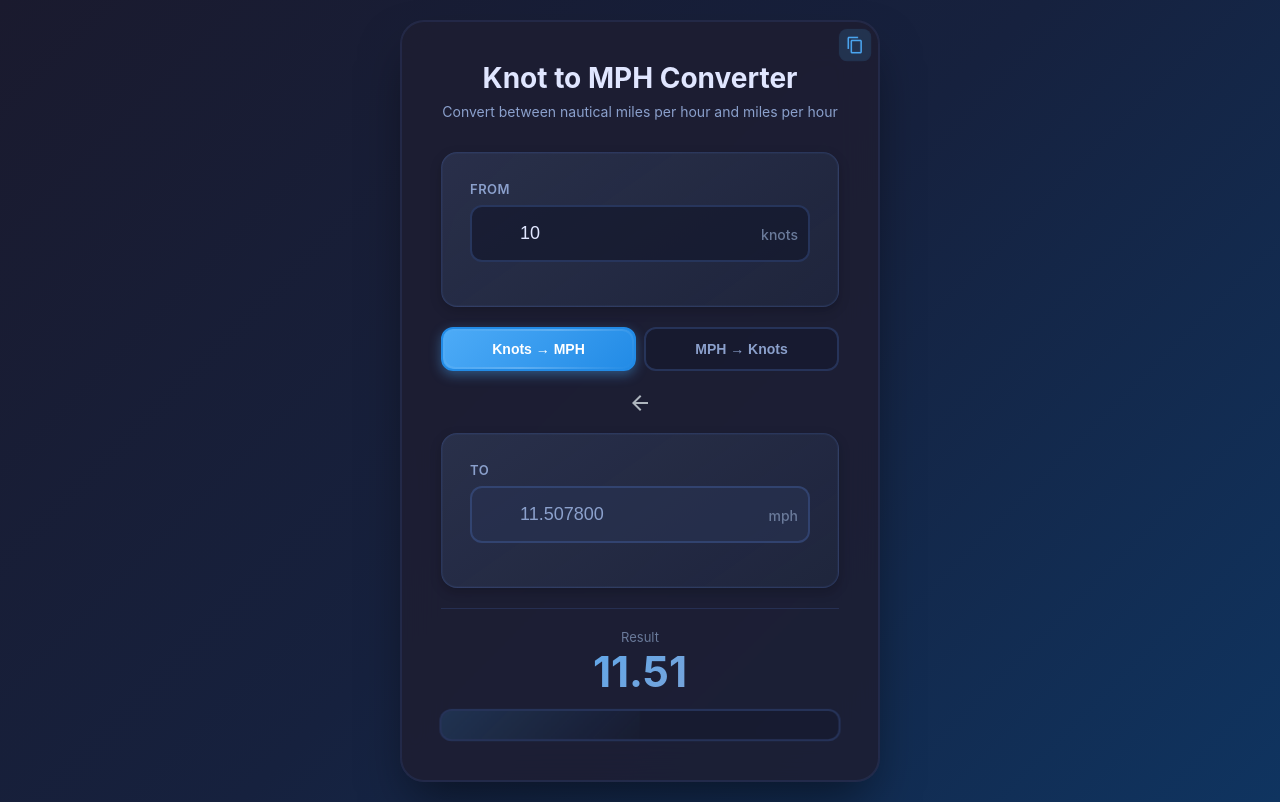
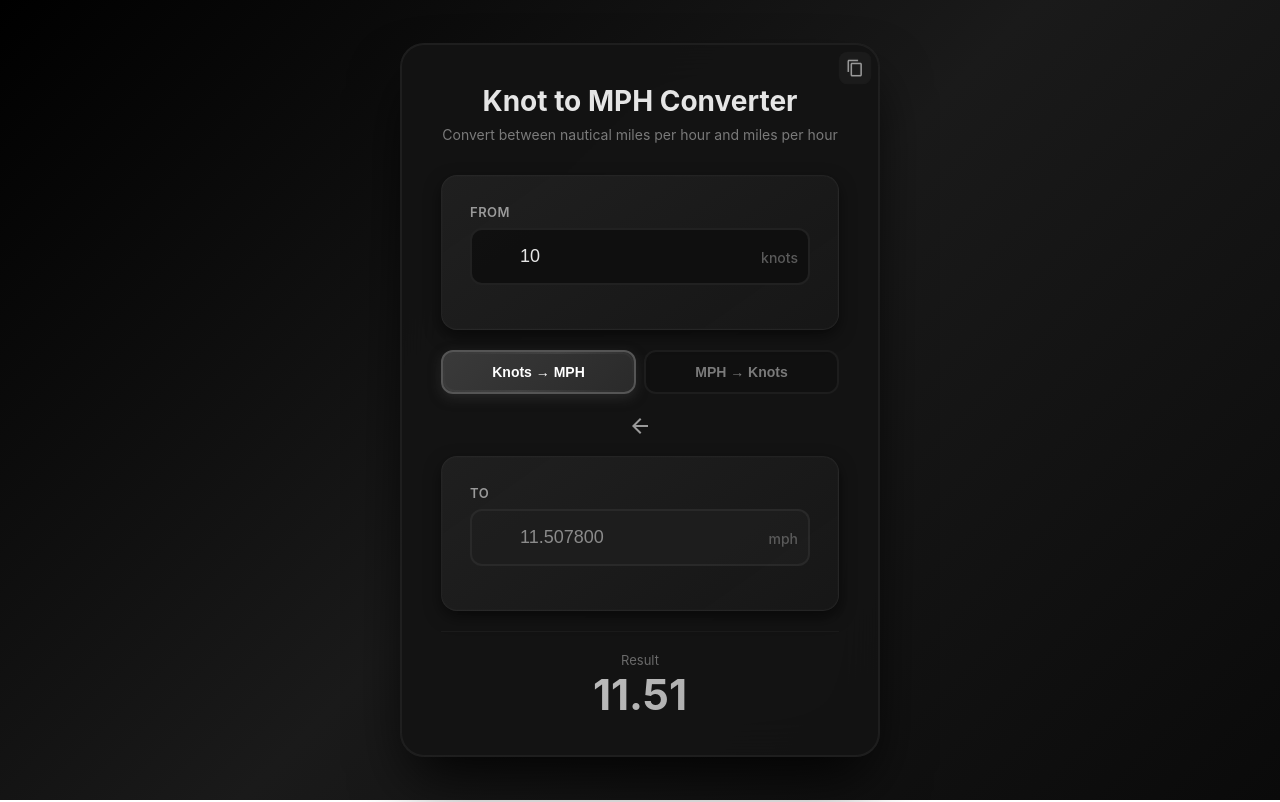
Before and after one commit to ADD3M/knot-to-mph-converter, a plain HTML site: page index.html in a window 1280 px wide. Drawn offline with Linux system fonts and the light colour scheme.

Commit message:
Remove random button and change theme to black/grey
- Remove random speed generator button and its JavaScript
- Update all CSS colors to monochromatic black/grey palette
- Background: #000000 → #1a1a1a → #0a0a0a
- Container: rgba(20,20,20,0.95) with frosted glass
- Cards: dark grey with subtle borders
- Text: #e0e0e0, #8a8a8a, #9a9a9a, #6a6a6a
- Result gradient: #c5c5c5 → #a5a5a5
- Active button: #3a3a3a → #2a2a2a

Co-Authored-By: Claude <noreply@anthropic.com>

```diff
--- a/index.html
+++ b/index.html
@@ -17,25 +17,25 @@
       display: flex;
       justify-content: center;
       align-items: center;
-      background: linear-gradient(135deg, #1a1a2e 0%, #16213e 50%, #0f3460 100%);
+      background: linear-gradient(135deg, #000000 0%, #1a1a1a 50%, #0a0a0a 100%);
       padding: 20px;
     }
 
     .container {
       width: 100%;
       max-width: 480px;
-      background: rgba(30, 30, 50, 0.85);
+      background: rgba(20, 20, 20, 0.95);
       backdrop-filter: blur(20px);
       border-radius: 24px;
       padding: 40px;
-      box-shadow: 0 25px 50px -12px rgba(0, 0, 0, 0.5),
-                    0 0 0 1px rgba(100, 150, 255, 0.1) inset;
-      border: 1px solid rgba(100, 150, 255, 0.1);
+      box-shadow: 0 30px 60px -12px rgba(0, 0, 0, 0.9),
+                    0 0 0 1px rgba(80, 80, 80, 0.2) inset;
+      border: 1px solid rgba(80, 80, 80, 0.2);
     }
 
     h1 {
       text-align: center;
-      color: #e0e6ff;
+      color: #e5e5e5;
       font-size: 28px;
       font-weight: 700;
       margin-bottom: 8px;
@@ -43,26 +43,26 @@
 
     .subtitle {
       text-align: center;
-      color: #8ba0cc;
+      color: #7a7a7a;
       font-size: 14px;
       margin-bottom: 32px;
     }
 
     .card {
-      background: linear-gradient(145deg, rgba(50, 60, 90, 0.6), rgba(35, 45, 70, 0.5));
-      border: 1px solid rgba(100, 150, 255, 0.15);
+      background: linear-gradient(145deg, rgba(35, 35, 35, 0.8), rgba(25, 25, 25, 0.7));
+      border: 1px solid rgba(60, 60, 60, 0.3);
       border-radius: 16px;
       padding: 28px;
       margin-bottom: 20px;
-      box-shadow: 0 4px 12px rgba(0, 0, 0, 0.2),
-                    0 0 0 1px rgba(100, 150, 255, 0.05) inset;
+      box-shadow: 0 6px 16px rgba(0, 0, 0, 0.5),
+                    0 0 0 1px rgba(60, 60, 60, 0.08) inset;
       transition: transform 0.2s ease, box-shadow 0.2s ease;
     }
 
     .card:hover {
       transform: translateY(-2px);
-      box-shadow: 0 10px 20px rgba(0, 0, 0, 0.3),
-                    0 0 0 1px rgba(100, 150, 255, 0.1) inset;
+      box-shadow: 0 12px 24px rgba(0, 0, 0, 0.6),
+                    0 0 0 1px rgba(60, 60, 60, 0.15) inset;
     }
 
     .label {
@@ -72,7 +72,7 @@
       margin-bottom: 8px;
       font-size: 13px;
       font-weight: 600;
-      color: #8ba0cc;
+      color: #9a9a9a;
       text-transform: uppercase;
       letter-spacing: 0.5px;
     }
@@ -86,10 +86,10 @@
       width: 100%;
       padding: 16px 16px 16px 48px;
       font-size: 18px;
-      border: 2px solid rgba(100, 150, 255, 0.2);
+      border: 2px solid rgba(60, 60, 60, 0.4);
       border-radius: 12px;
-      background: rgba(20, 25, 45, 0.7);
-      color: #e0e6ff;
+      background: rgba(15, 15, 15, 0.9);
+      color: #e5e5e5;
       transition: all 0.3s ease;
       outline: none;
       -moz-appearance: textfield;
@@ -109,8 +109,8 @@
     }
 
     input[type="number"]:focus {
-      border-color: #4dabf7;
-      box-shadow: 0 0 0 4px rgba(77, 171, 247, 0.25);
+      border-color: #b0b0b0;
+      box-shadow: 0 0 0 4px rgba(80, 80, 80, 0.3);
     }
 
     input[type="number"]:focus::placeholder {
@@ -118,8 +118,8 @@
     }
 
     input[type="number"]:disabled {
-      background: rgba(40, 50, 80, 0.7);
-      color: #8ba0cc;
+      background: rgba(30, 30, 30, 0.8);
+      color: #8a8a8a;
     }
 
     .unit {
@@ -127,7 +127,7 @@
       right: 12px;
       top: 50%;
       transform: translateY(-50%);
-      color: #6a7a9a;
+      color: #5a5a5a;
       font-size: 14px;
       font-weight: 500;
     }
@@ -141,10 +141,10 @@
     .toggle-btn {
       flex: 1;
       padding: 12px 16px;
-      border: 2px solid rgba(100, 150, 255, 0.2);
+      border: 2px solid rgba(60, 60, 60, 0.3);
       border-radius: 12px;
-      background: rgba(20, 25, 45, 0.5);
-      color: #8ba0cc;
+      background: rgba(15, 15, 15, 0.6);
+      color: #7a7a7a;
       font-size: 14px;
       font-weight: 600;
       cursor: pointer;
@@ -162,7 +162,7 @@
       width: 0;
       height: 0;
       border-radius: 50%;
-      background: rgba(255, 255, 255, 0.1);
+      background: rgba(255, 255, 255, 0.08);
       transform: translate(-50%, -50%);
       transition: width 0.6s ease, height 0.6s ease;
     }
@@ -173,15 +173,15 @@
     }
 
     .toggle-btn:hover {
-      border-color: rgba(100, 150, 255, 0.5);
-      color: #e0e6ff;
+      border-color: rgba(80, 80, 80, 0.5);
+      color: #d0d0d0;
     }
 
     .toggle-btn.active {
-      background: linear-gradient(135deg, #4dabf7, #228be6);
-      border-color: #228be6;
+      background: linear-gradient(135deg, #3a3a3a, #2a2a2a);
+      border-color: #555555;
       color: #fff;
-      box-shadow: 0 4px 12px rgba(77, 171, 247, 0.4);
+      box-shadow: 0 4px 12px rgba(60, 60, 60, 0.5);
     }
 
     .toggle-btn.active::after {
@@ -190,21 +190,17 @@
       inset: 0;
       border-radius: 12px;
       padding: 2px;
-      background: linear-gradient(135deg, transparent, rgba(255, 255, 255, 0.2), transparent);
+      background: linear-gradient(135deg, transparent, rgba(255, 255, 255, 0.08), transparent);
       -webkit-mask: linear-gradient(#fff 0 0) content-box, linear-gradient(#fff 0 0);
       -webkit-mask-composite: xor;
       mask-composite: exclude;
       pointer-events: none;
     }
 
-    .toggle-btn.color-cycle {
-      animation: hueCycle 9s ease-in-out infinite;
-    }
-
     .arrow {
       text-align: center;
       font-size: 24px;
-      color: #adb5bd;
+      color: #9a9a9a;
       margin: 12px 0;
     }
 
@@ -222,19 +218,19 @@
     .result {
       text-align: center;
       padding-top: 20px;
-      border-top: 1px solid rgba(100, 150, 255, 0.15);
+      border-top: 1px solid rgba(60, 60, 60, 0.2);
     }
 
     .result-label {
       font-size: 13px;
-      color: #6a7a9a;
+      color: #6a6a6a;
       margin-bottom: 6px;
     }
 
     .result-value {
       font-size: 42px;
       font-weight: 700;
-      background: linear-gradient(135deg, #4dabf7, #8ba0cc);
+      background: linear-gradient(135deg, #c5c5c5, #a5a5a5);
       -webkit-background-clip: text;
       -webkit-text-fill-color: transparent;
       background-clip: text;
@@ -249,8 +245,8 @@
       height: 32px;
       border: none;
       border-radius: 8px;
-      background: rgba(77, 171, 247, 0.15);
-      color: #4dabf7;
+      background: rgba(60, 60, 60, 0.2);
+      color: #a0a0a0;
       font-size: 16px;
       cursor: pointer;
       transition: all 0.2s ease;
@@ -265,7 +261,7 @@
       inset: 0;
       border-radius: 8px;
       padding: 2px;
-      background: linear-gradient(135deg, transparent, rgba(255, 255, 255, 0.2), transparent);
+      background: linear-gradient(135deg, transparent, rgba(255, 255, 255, 0.08), transparent);
       -webkit-mask: linear-gradient(#fff 0 0) content-box, linear-gradient(#fff 0 0);
       -webkit-mask-composite: xor;
       mask-composite: exclude;
@@ -279,8 +275,8 @@
     }
 
     .copy-btn:hover {
-      background: rgba(77, 171, 247, 0.3);
-      color: #8ba0cc;
+      background: rgba(60, 60, 60, 0.35);
+      color: #d0d0d0;
       transform: translateY(-1px);
     }
 
@@ -289,8 +285,8 @@
     }
 
     .copy-btn.copied {
-      background: rgba(40, 167, 69, 0.25);
-      color: #28a745;
+      background: rgba(50, 90, 50, 0.35);
+      color: #60c060;
     }
 
     .copy-btn.copied svg {
@@ -316,78 +312,16 @@
     @keyframes bounce {
       margin-top: 24px;
       padding: 16px;
-      background: rgba(20, 25, 45, 0.5);
-      border: 1px solid rgba(100, 150, 255, 0.15);
+      background: rgba(15, 15, 15, 0.6);
+      border: 1px solid rgba(60, 60, 60, 0.2);
       border-radius: 12px;
       font-size: 13px;
-      color: #8ba0cc;
+      color: #7a7a7a;
       text-align: center;
     }
 
     .formula strong {
-      color: #e0e6ff;
-    }
-
-    .random-btn {
-      width: 100%;
-      padding: 14px;
-      margin-top: 16px;
-      border: 2px solid rgba(100, 150, 255, 0.2);
-      border-radius: 12px;
-      background: rgba(20, 25, 45, 0.5);
-      color: #e0e6ff;
-      font-size: 14px;
-      font-weight: 600;
-      cursor: pointer;
-      transition: all 0.2s ease;
-      display: flex;
-      align-items: center;
-      justify-content: center;
-      gap: 8px;
-      position: relative;
-      overflow: hidden;
-    }
-
-    .random-btn::before {
-      content: '';
-      position: absolute;
-      inset: -50%;
-      background: linear-gradient(135deg, transparent, rgba(77, 171, 247, 0.3), transparent);
-      transform: translateX(-50%);
-      transition: transform 0.6s ease;
-    }
-
-    .random-btn:active::before {
-      transform: translateX(0);
-    }
-
-    .random-btn:hover {
-      border-color: #4dabf7;
-      background: rgba(77, 171, 247, 0.1);
-    }
-
-    .random-btn:active {
-      transform: scale(0.98);
-    }
-
-    .random-btn.shaking {
-      animation: shake 0.5s ease-in-out;
-    }
-
-    .random-btn.active.color-cycle {
-      animation: hueCycle 9s ease-in-out infinite;
-    }
-
-    .random-btn {
-      animation: softPulse 3s ease-in-out infinite;
-    }
-
-    .random-btn {
-      animation: softPulse 3s ease-in-out infinite;
-    }
-
-    .random-btn {
-      animation: softPulse 3s ease-in-out infinite;
+      color: #e5e5e5;
     }
 
     @keyframes shake {
@@ -494,7 +428,6 @@
       </svg>
     </div>
 
-    <button class="random-btn" id="randomBtn" title="Generate random speed">
   </div>
 
   <script>
@@ -506,7 +439,6 @@
     const arrowIcon = document.getElementById('arrowIcon');
     const toggleBtns = document.querySelectorAll('.toggle-btn');
     const copyBtn = document.getElementById('copyBtn');
-    const randomBtn = document.getElementById('randomBtn');
 
     const CONVERSION_FACTOR = 1.15078;
 
@@ -556,7 +488,7 @@
         } catch (fallbackErr) {
           console.error('Fallback clipboard method also failed:', fallbackErr);
           // Show a visual fallback indicator
-          copyBtn.style.background = 'rgba(231, 76, 60, 0.3)';
+          copyBtn.style.background = 'rgba(180, 60, 60, 0.3)';
           copyBtn.querySelector('svg').style.color = '#e34c26';
           setTimeout(() => {
             copyBtn.style.background = '';
@@ -564,21 +496,6 @@
           }, 2000);
         }
       }
-    });
-
-    // Random generator
-    randomBtn.addEventListener('click', () => {
-      randomBtn.classList.add('shaking');
-
-      setTimeout(() => {
-        const direction = document.getElementById('btnKnotsToMph').classList.contains('active');
-        const min = 0;
-        const max = direction ? 100 : 150;
-        const randomValue = Math.floor(Math.random() * max) + min;
-        inputValue.value = randomValue;
-        convert();
-        randomBtn.classList.remove('shaking');
-      }, 500);
     });
 
     function validateInput(value) {
@@ -594,7 +511,7 @@
       const cleaned = str.replace(/^[\s\+\-]+|[\s\+\-]+$/g, '');
 
       // Handle non-numeric characters (except decimal point and minus)
-      if (/[^\d.\-]/.test(cleaned)) {
+      if (/[^\d\.\-]/.test(cleaned)) {
         return { valid: false, error: 'invalid' };
       }
 
@@ -751,12 +668,6 @@
         }
       }
 
-      // R for random
-      if (e.key === 'r' || e.key === 'R') {
-        e.preventDefault();
-        randomBtn.click();
-      }
-
       // Arrow keys to toggle direction
       if (e.key === 'ArrowLeft' || e.key === 'ArrowRight') {
         e.preventDefault();
```
